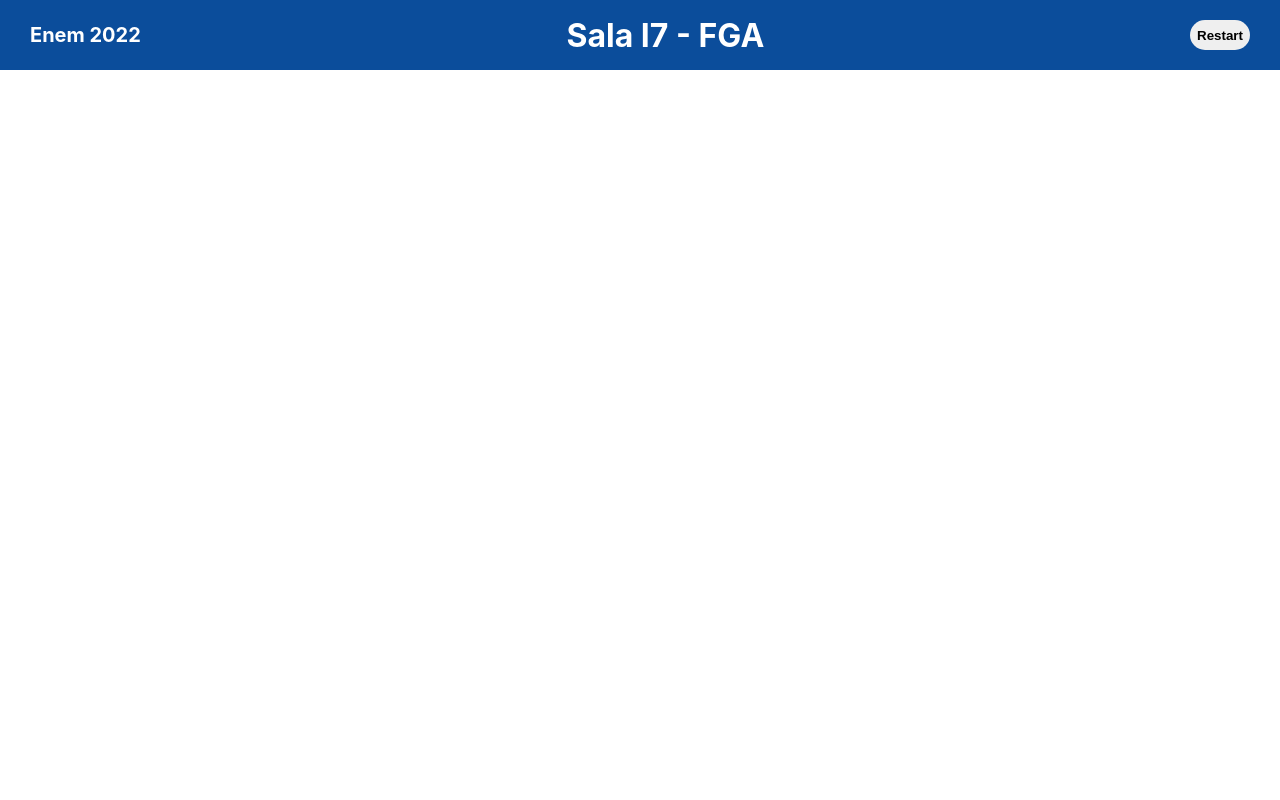
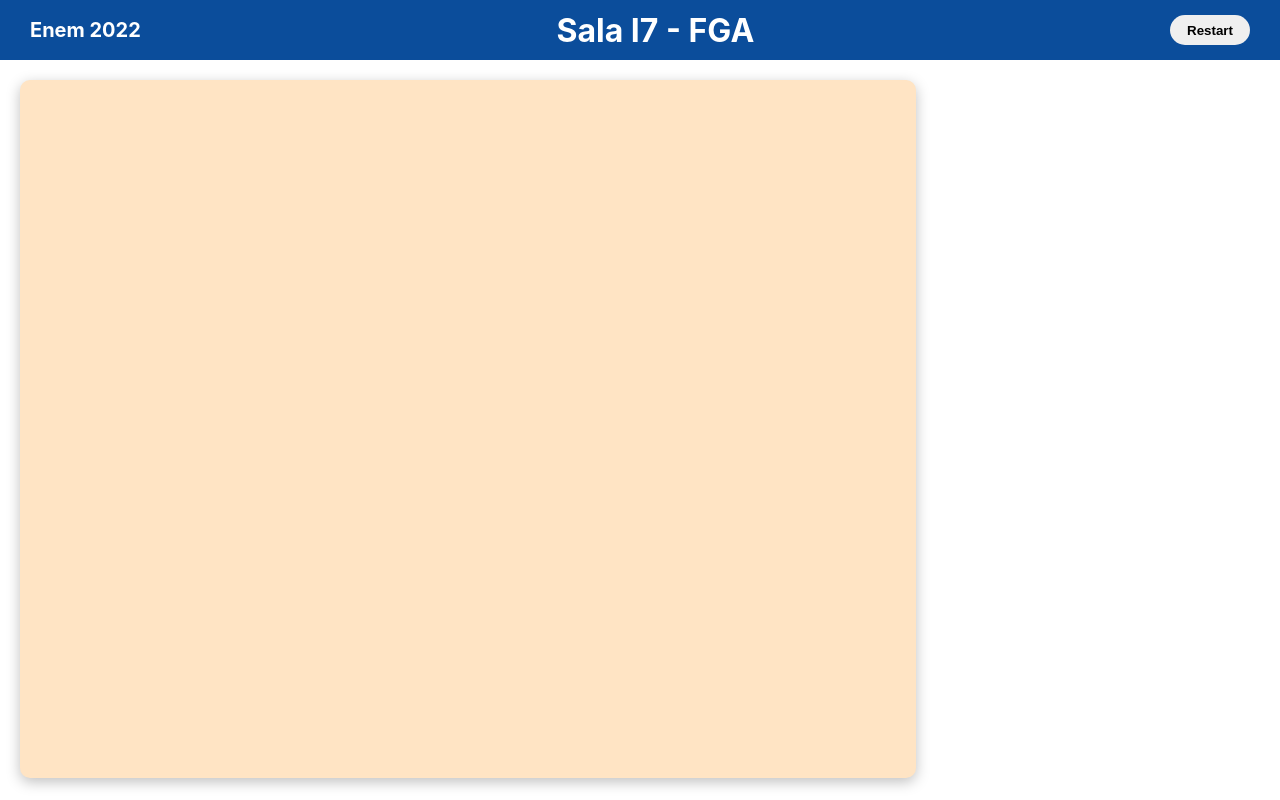
Before and after one commit to projeto-de-algoritmos/Grafos1_Enem, a React app: page / in a window 1280 px wide. Built offline with nearby package versions, Linux system fonts and the light colour scheme.

Commit message:
sytle: adicionando card que ficará a sala

```diff
--- a/src/components/App.css
+++ b/src/components/App.css
@@ -1,11 +1,12 @@
 .App {
-  min-height: 100vh;
+  height: 100vh;
+  width: 100vw;
 }
 
 .App-header {
   background-color: rgb(11, 77, 155);
   padding: 10px 30px;
-  height: 50px;
+  height: 5vh;
   display: flex;
   align-items: center;
   justify-content: space-between;
@@ -18,9 +19,15 @@
 }
 
 .App-header-button {
-  width: 60px;
+  width: 80px;
   height: 30px;
   border-radius: 50px;
   border-width: 0px;
   font-weight: 700;
 }
+
+.App-body {
+  width: 100%;
+  height: calc(100vh - 7.8%);
+  display: flex;
+}
--- a/src/components/App.js
+++ b/src/components/App.js
@@ -1,13 +1,19 @@
-import './App.css';
+import "./App.css";
+import Sala from "./Sala/Sala";
 
 function App() {
   return (
     <div className="App">
       <header className="App-header">
-        <label className='App-label'>Enem 2022</label>
-        <label className='App-label' style={{fontSize: "32px"}}>Sala I7 - FGA</label>
-        <button className='App-header-button'>Restart</button>
+        <label className="App-label">Enem 2022</label>
+        <label className="App-label" style={{ fontSize: "32px" }}>
+          Sala I7 - FGA
+        </label>
+        <button className="App-header-button">Restart</button>
       </header>
+      <div className="App-body">
+        <Sala />
+      </div>
 
     </div>
   );
--- /dev/null
+++ b/src/components/Sala/Sala.css
@@ -0,0 +1,12 @@
+.Sala-container {
+    width: 70%;
+    padding: 20px;
+}
+
+.Sala-card {
+    width: 100%;
+    height: 100%;
+    border-radius: 10px;
+    background-color: bisque;
+    box-shadow: rgb(0 0 0 / 25%) 0px 4px 14px;
+}
--- /dev/null
+++ b/src/components/Sala/Sala.js
@@ -0,0 +1,11 @@
+import "./Sala.css";
+
+const Sala = () => {
+  return (
+    <div className="Sala-container">
+      <div className="Sala-card"></div>
+    </div>
+  );
+};
+
+export default Sala;
```
